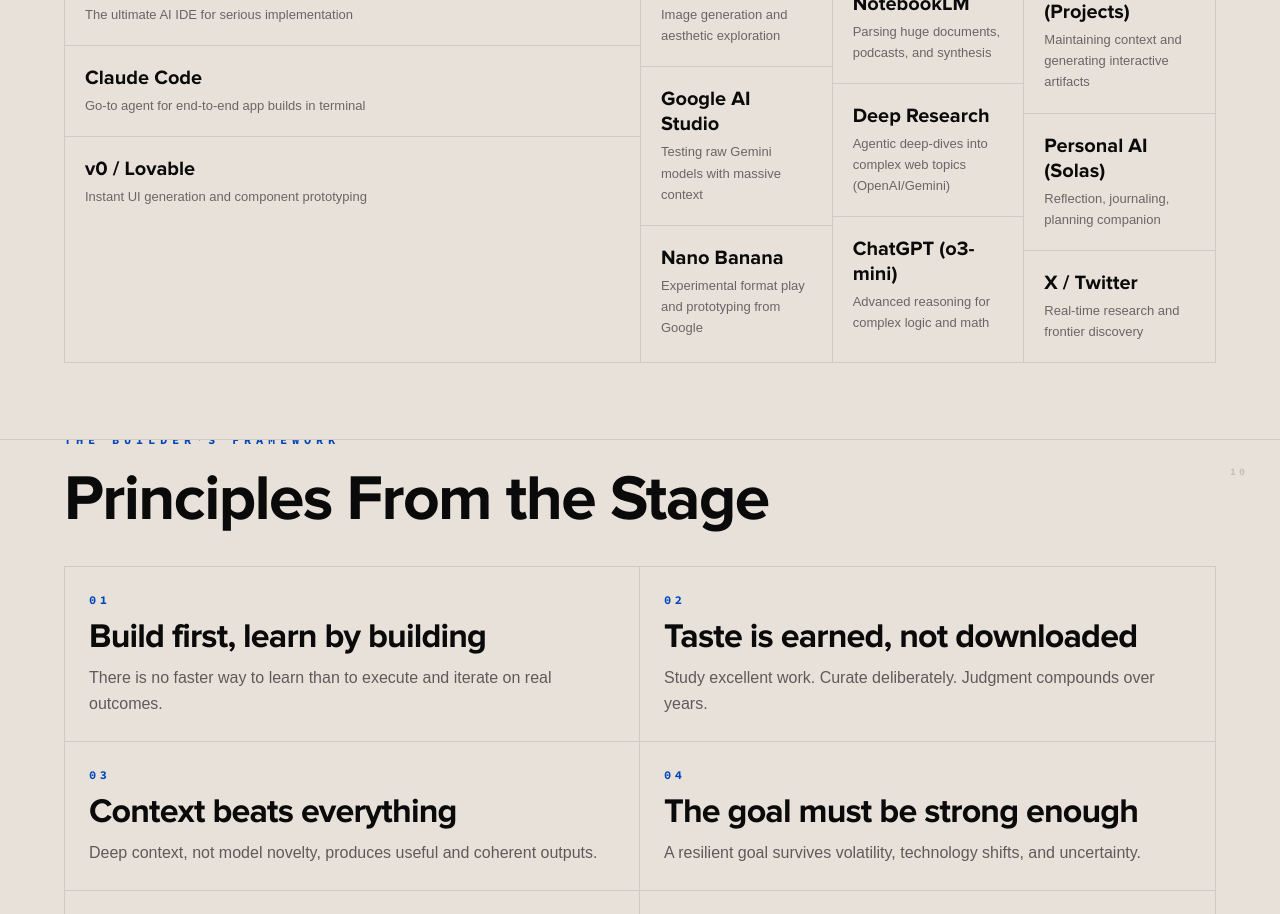
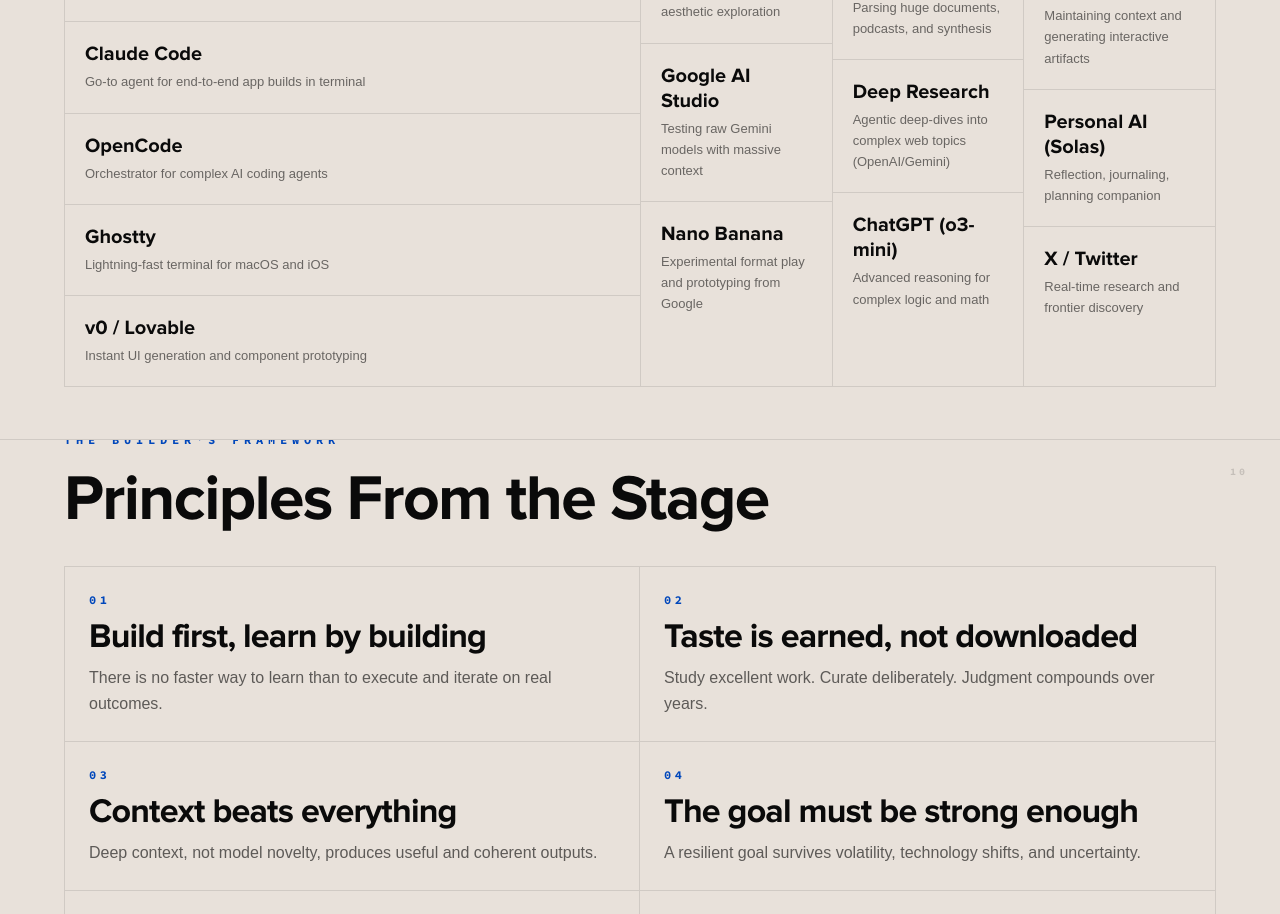
Before and after one commit to princeofwellness/researchlab, a Next.js app: page /shift in a window 1280 px wide. Shown: the part 6760-7674 px from the top of the page. Built offline with nearby package versions, Linux system fonts and the light colour scheme; a web font is replaced by a local one.

Commit message:
content: add Ghostty and OpenCode to toolkit section

```diff
--- a/src/app/shift/page.tsx
+++ b/src/app/shift/page.tsx
@@ -221,6 +221,8 @@
                         items: [
                             { tool: "Cursor", note: "The ultimate AI IDE for serious implementation" },
                             { tool: "Claude Code", note: "Go-to agent for end-to-end app builds in terminal" },
+                            { tool: "OpenCode", note: "Orchestrator for complex AI coding agents" },
+                            { tool: "Ghostty", note: "Lightning-fast terminal for macOS and iOS" },
                             { tool: "v0 / Lovable", note: "Instant UI generation and component prototyping" },
                         ],
                     },
@@ -531,6 +533,8 @@
                         items: [
                             { tool: "Cursor", note: "Ultimátne AI IDE pre serióznu implementáciu" },
                             { tool: "Claude Code", note: "Go-to agent na end-to-end appky v termináli" },
+                            { tool: "OpenCode", note: "Orchestrátor AI agentov na komplexné kódovanie" },
+                            { tool: "Ghostty", note: "Bleskový terminál pre macOS a iOS" },
                             { tool: "v0 / Lovable", note: "Okamžité generovanie UI a prototypovanie komponentov" },
                         ],
                     },
```
